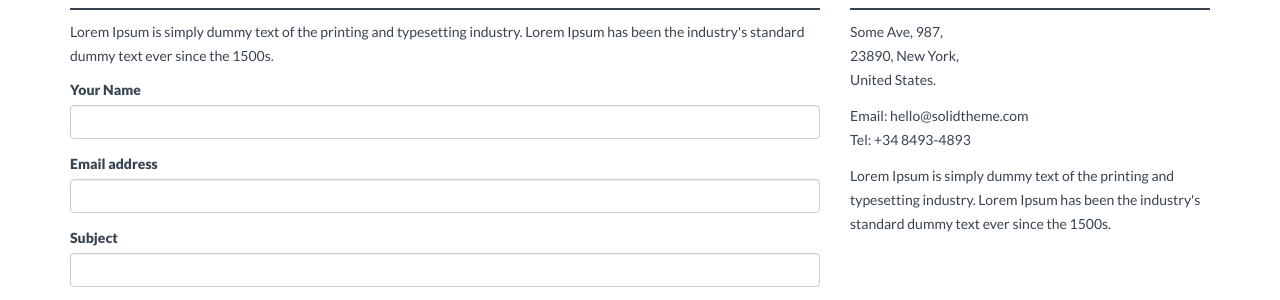
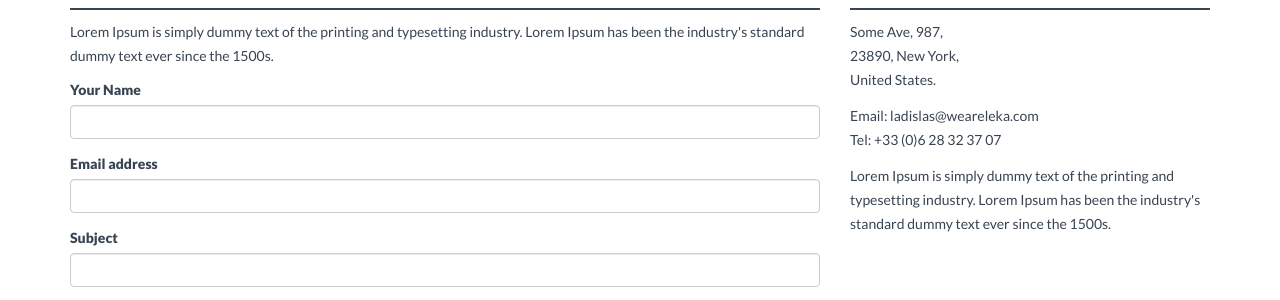
Before and after one commit to ladislas/commitpics, a Jekyll site: the page built from contact.html, in a window 1280 px wide and 900 px high, scrolled down 525 px. Shown: the part 153-453 px from the top of the window. Built offline with Jekyll 4.4.1, drawn with Linux system fonts in a browser that asks for light colours; nearby versions of some CDN libraries.

```diff
--- a/_config.yml
+++ b/_config.yml
@@ -2,7 +2,7 @@
 
 # Site settings
 title: Ladislas' Commit Pics
-description: "Write an awesome description for your new site here. You can edit this line in _config.yml. It will appear in your document head meta (for Google search results) and in your feed.xml site description."
+description: "Commiting is the art of the developer. Now, you can keep a trace of every face you made will working on your projects."
 analytics: #Google analytics code in the format XX-nnnnnnnn-n
 baseurl: "/commitpics"
 url: "http://ladislas.github.io"
@@ -43,8 +43,8 @@ address:
     - Some Ave, 987,
     - 23890, New York,
     - United States.
-email: hello@solidtheme.com
-tel: +34 8493-4893
+email: ladislas@weareleka.com
+tel: +33 (0)6 28 32 37 07
 
 
 ### GENERAL DATA FOR VARIOUS LOCATIONS ###
```
